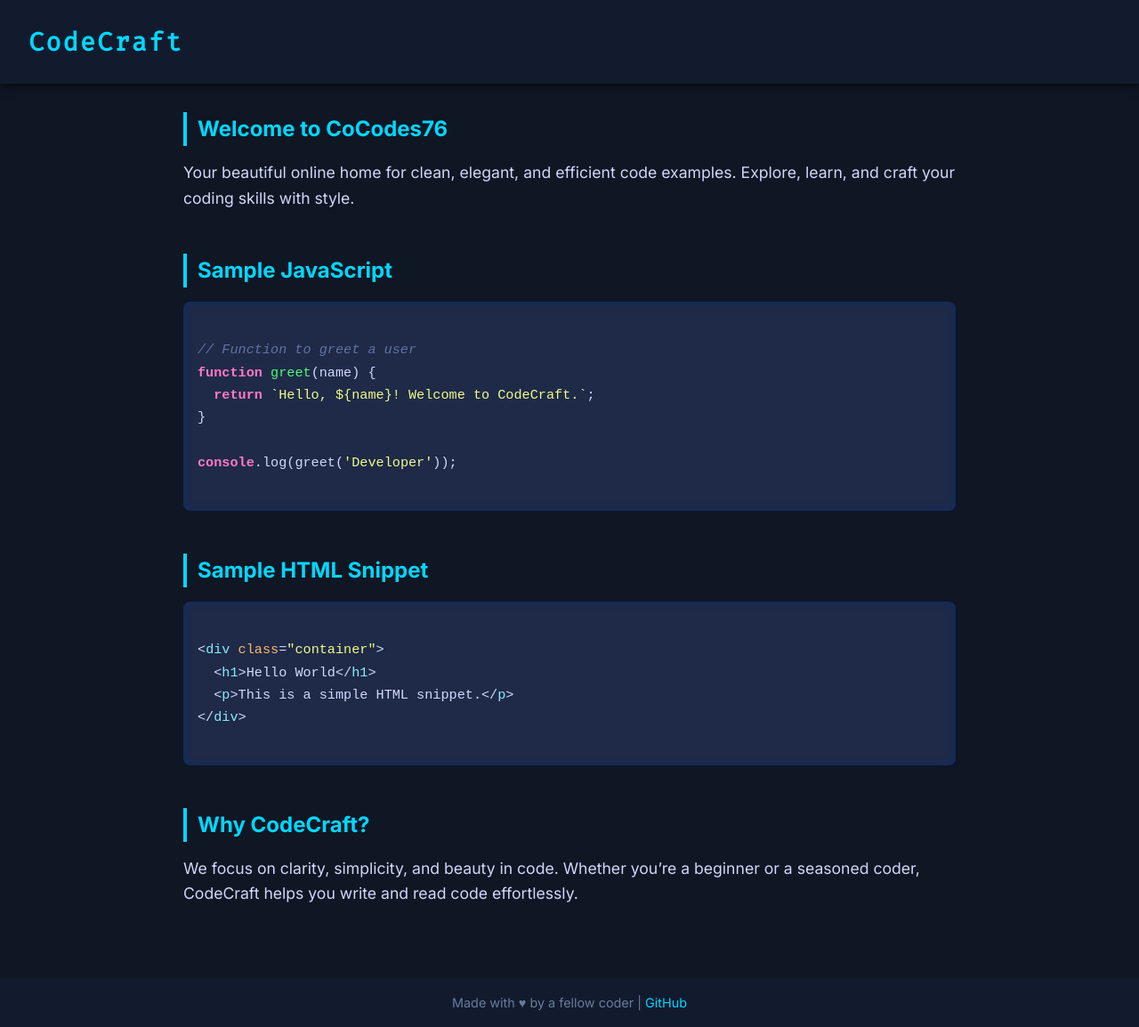
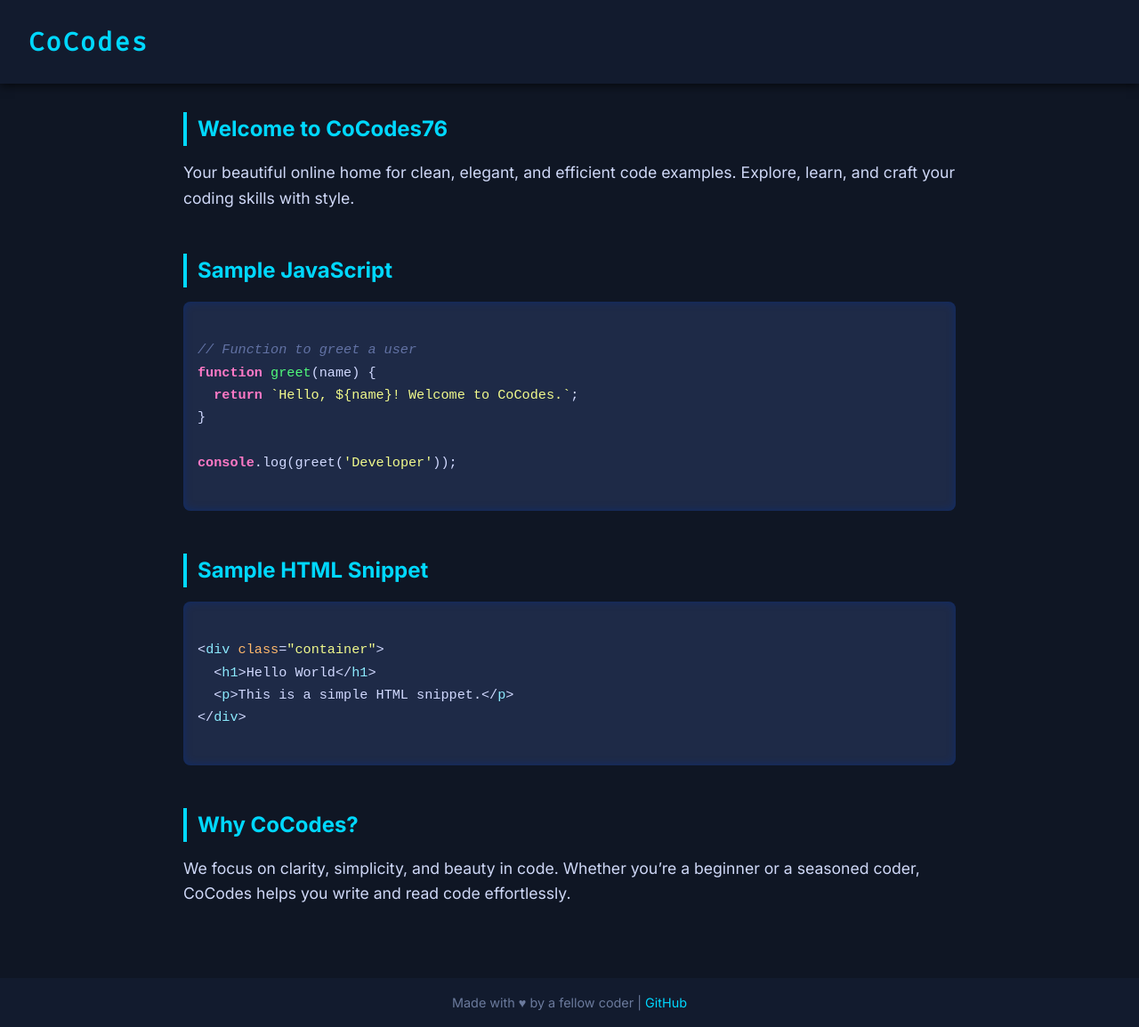
Before and after one commit to Cocodes76/cocodes76.github.io, a plain HTML site: page index.html in a window 1280 px wide. Shown: the whole page at 89% size. Drawn offline with Linux system fonts and the light colour scheme.

Commit message:
Update index.html

```diff
--- a/index.html
+++ b/index.html
@@ -104,7 +104,7 @@
 <body>
 
 <header>
-  <h1>CodeCraft</h1>
+  <h1>CoCodes</h1>
 </header>
 
 <main>
@@ -118,7 +118,7 @@
     <pre><code>
 <span class="comment">// Function to greet a user</span>
 <span class="keyword">function</span> <span class="function">greet</span>(<span>name</span>) {
-  <span class="keyword">return</span> <span class="string">`Hello, ${name}! Welcome to CodeCraft.`</span>;
+  <span class="keyword">return</span> <span class="string">`Hello, ${name}! Welcome to CoCodes.`</span>;
 }
 
 <span class="keyword">console</span>.log(greet(<span class="string">'Developer'</span>));
@@ -136,8 +136,8 @@
   </section>
 
   <section>
-    <h2>Why CodeCraft?</h2>
-    <p>We focus on clarity, simplicity, and beauty in code. Whether you’re a beginner or a seasoned coder, CodeCraft helps you write and read code effortlessly.</p>
+    <h2>Why CoCodes?</h2>
+    <p>We focus on clarity, simplicity, and beauty in code. Whether you’re a beginner or a seasoned coder, CoCodes helps you write and read code effortlessly.</p>
   </section>
 </main>
 
```
